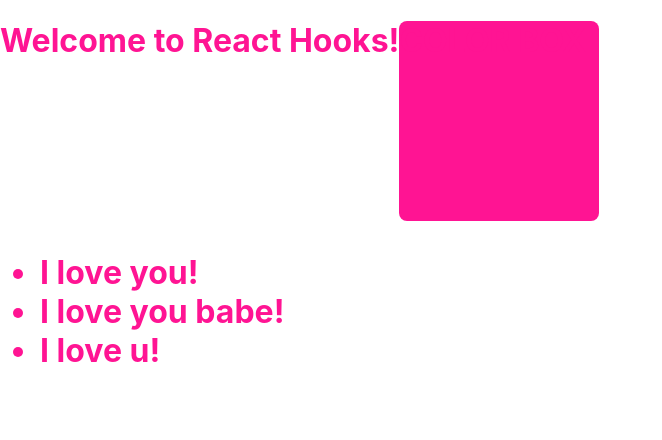
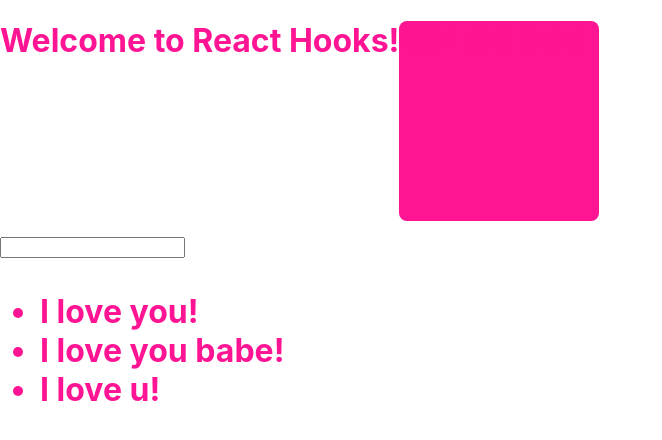
Before and after one commit to hnthinh2909/react-hooks-basic, a React (Create React App) app: page / in a window 1280 px wide. Shown: the top 440 px of the page, without its empty margins (0-662 px from the left). Built offline with nearby package versions, Linux system fonts and the light colour scheme.

Commit message:
Add features form add Todo List

```diff
--- a/src/App.js
+++ b/src/App.js
@@ -2,6 +2,7 @@ import React, { useState } from "react";
 import "./App.scss";
 import ColorBox from "./components/ColorBox";
 import TodoList from "./components/TodoList";
+import TodoForm from "./components/TodoForm";
 
 function App() {
     const [todoList, setTodoList] = useState([
@@ -19,11 +20,23 @@ function App() {
         setTodoList(newTodoList);
     };
 
+    const handleTodoFormSubmit = (formValue) => {
+        console.log(formValue);
+        const newTodoList = [...todoList];
+        const newTodo = {
+            id: todoList.length + 1,
+            ...formValue,
+        };
+        newTodoList.push(newTodo);
+        setTodoList(newTodoList);
+    };
+
     return (
         <div className="app">
             <h1>
                 Welcome to React Hooks!
                 <ColorBox />
+                <TodoForm onSubmit={handleTodoFormSubmit} />
                 <TodoList todos={todoList} onTodoClick={onTodoClick} />
             </h1>
         </div>
--- /dev/null
+++ b/src/components/TodoForm/index.jsx
@@ -0,0 +1,41 @@
+import React, { useState } from "react";
+import PropTypes from "prop-types";
+
+TodoForm.propTypes = {
+    onSubmit: PropTypes.func,
+};
+
+TodoForm.defaultProps = {
+    onSubmit: null,
+};
+
+function TodoForm(props) {
+    const { onSubmit } = props;
+
+    const [value, setValue] = useState("");
+
+    const handleValueChange = (e) => {
+        console.log(e.target.value);
+        setValue(e.target.value);
+    };
+
+    const handleSubmit = (e) => {
+        e.preventDefault();
+        if (!onSubmit) return;
+
+        const formValues = {
+            title: value,
+        };
+        onSubmit(formValues);
+
+        setValue("");
+    };
+
+    return (
+        <form onSubmit={handleSubmit}>
+            <input type="text" value={value} onChange={handleValueChange} />
+        </form>
+    );
+}
+
+export default TodoForm;
```
